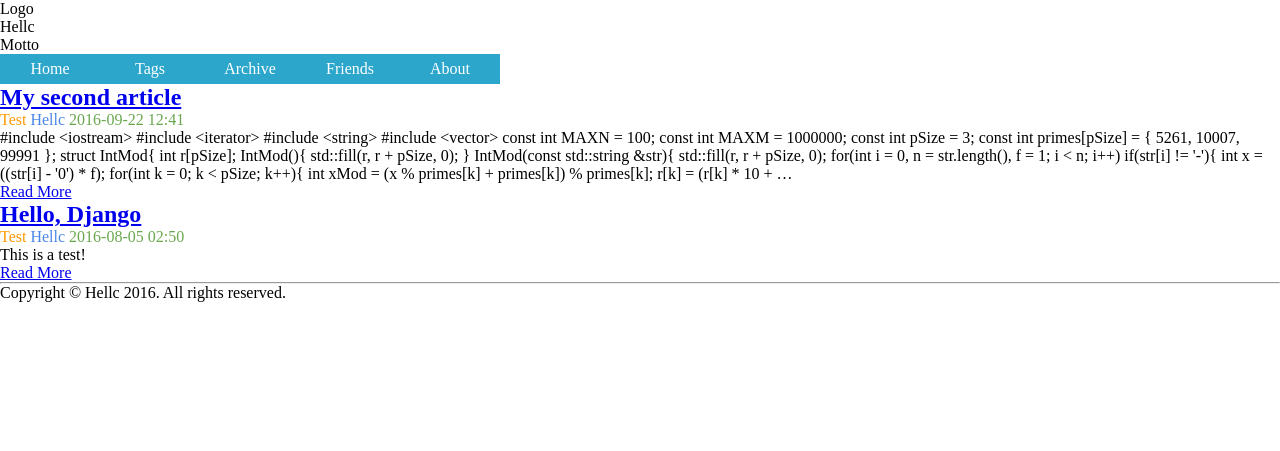
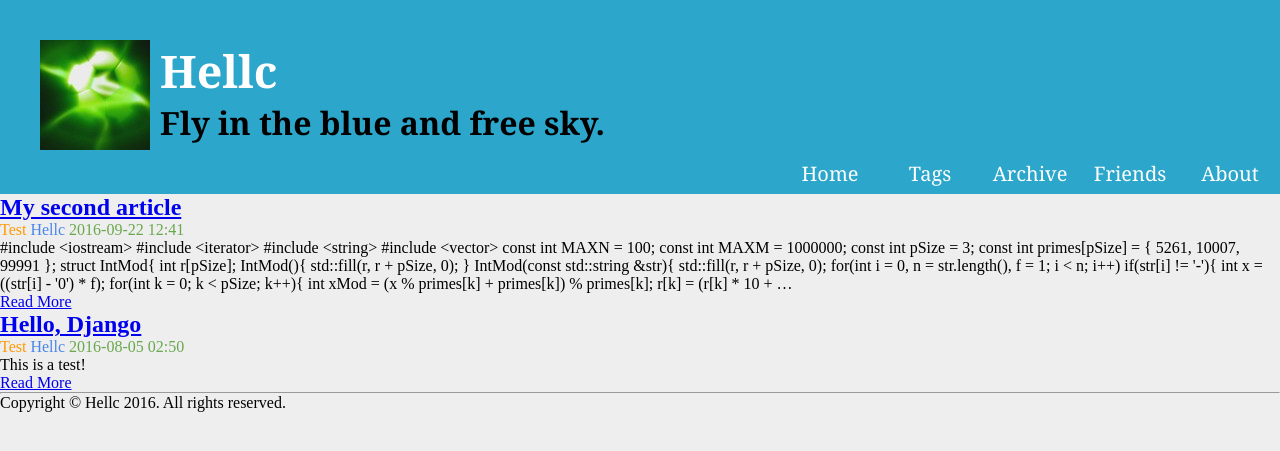
Before and after one commit to 5261/Blog, a Django app: page / in a window 1280 px wide. Shown: the top 451 px of the page. Run offline with Django 3.2, Linux system fonts and the light colour scheme; data comes from the database, SQL or seed files in the repository.

Commit message:
add style of the PageHeader

```diff
--- a/Blog/static/css/main.css
+++ b/Blog/static/css/main.css
@@ -2,3 +2,7 @@
     margin: 0;
     padding: 0;
 }
+
+body{
+    background: #EEEEEE;
+}
--- a/Blog/static/css/parts/header.css
+++ b/Blog/static/css/parts/header.css
@@ -1,16 +1,47 @@
+#PageHeader{
+    background: #2CA6CB;
+    padding-top: 40px;
+    padding-left: 40px;
+}
+
+#BlogHeader{
+    overflow: hidden;
+}
+
+#BlogTextLogo{
+    float: left;
+    margin-left: 10px;
+}
+
+#BlogImgLogo{
+    float: left;
+}
+
+#BlogName h1{
+    font-size: 280%;
+    color: #FFFFFF;
+    font-family: "Microsoft YaHei", Georgia, 'Times New Roman', Times, 'Songti SC', SimSun, serif;
+}
+
+#BlogMotto h2{
+    font-size: 200%;
+    font-family: "Microsoft YaHei", Georgia, 'Times New Roman', Times, 'Songti SC', SimSun, serif;
+}
+
 #BlogNav {
-    ;
+    overflow: hidden;
 }
 
 #BlogNav ul{
     list-style: none;
-    height: 30px;
+
+    float: right;
 }
 
+#BlogNav ul li{
+    text-align: center;
 
-#BlogNav ul li{
     float: left;
-    text-align: center;
 }
 
 #BlogNav a.NavLink{
@@ -18,12 +49,15 @@
 
     text-decoration: none;
 
-    height: 30px;
-    line-height: 30px;
+    height: 40px;
+    line-height: 40px;
     width: 100px;
 
     background-color: #2CA6CB;
     color: #FFFFFF;
+
+    font-family: Georgia;
+    font-size: 20px;
 }
 
 #BlogNav a.NavLink:hover{
--- a/templates/header.html
+++ b/templates/header.html
@@ -1,9 +1,22 @@
+{% load static %}
+
 <header id = "PageHeader">
 
     <div id = "BlogHeader">
-        <div id = "BlogLogo"> Logo </div>
-        <div id = "BlogName"> Hellc </div>
-        <div id = "BlogMotto"> Motto </div>
+        <div id = "BlogImgLogo">
+            <img src = "{% static 'img/HellcLogo.jpg'%}" alt = "Hellc"/>
+        </div>
+
+        <div id = "BlogTextLogo">
+            <div id = "BlogName">
+                <h1> Hellc </h1>
+            </div>
+
+            <div id = "BlogMotto">
+                <h2> Fly in the blue and free sky. </h2>
+            </div>
+        </div>
+
     </div>
 
     <nav id = "BlogNav">
```
Also changed, not shown: Blog/static/img/HellcLogo.jpg (added).
